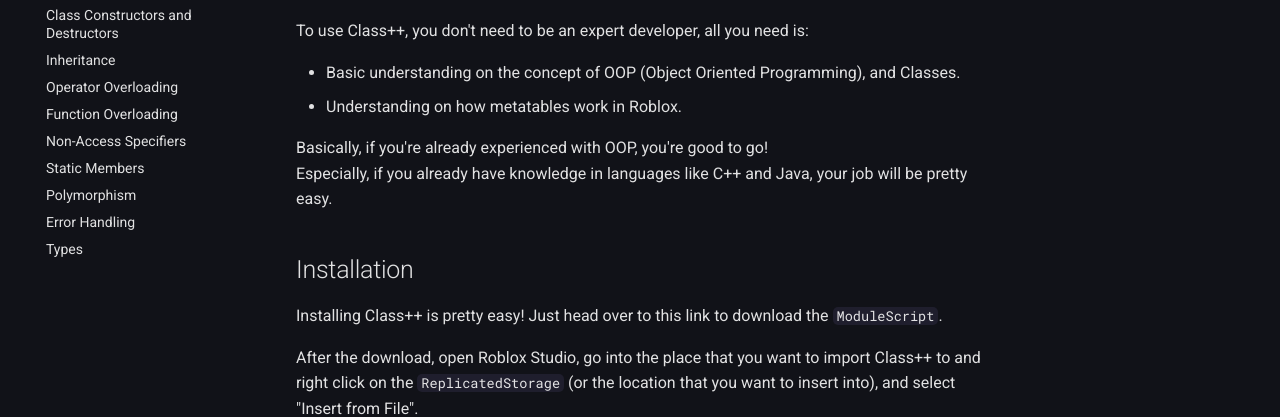
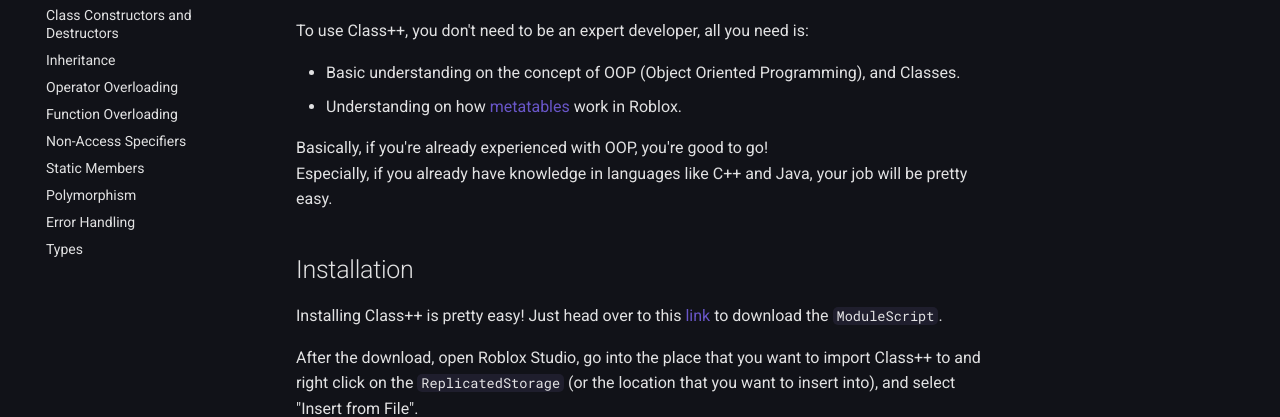
Before and after one commit to TenebrisNoctua/ClassPP, an MkDocs documentation site: the page built from docs/tutorials/gettingStarted.md, in a window 1280 px wide. Shown: the part 393-810 px from the top of the page. Built offline with MkDocs 1.6.1 and Material for MkDocs 9.7.7, drawn with Linux system fonts in a browser that asks for light colours; comment, search, counter and statistics services are not loaded; the version menu is left out.

Commit message:
Update Documentation (Part 2)

```diff
--- a/docs/css/code.css
+++ b/docs/css/code.css
@@ -44,14 +44,9 @@
 
 .md-nav__item .md-nav__link--active,
 .md-nav__item .md-nav__link--active code {
-    color: #6854ca;
+    color: #6956c8;
 }
 
 .md-typeset code, .md-typeset kbd, .md-typeset pre {
     color: var(--default-text-color);
 }
-
-.md-typeset a {
-    color: var(--default-text-color);
-    word-break: break-word;
-}
--- a/docs/css/colors.css
+++ b/docs/css/colors.css
@@ -29,4 +29,6 @@
     --code-fg-color-white: #9893d9;
     --code-h1-variable-color-white: #d0cbdd;
     --code-h1-variable-color-black: #27262a;
+
+    --typeset-a-color: #6956c8;
 }
--- a/docs/css/theme.css
+++ b/docs/css/theme.css
@@ -8,7 +8,7 @@
     --footer-fg-color: var(--footer-fg-color-white);
 
     --md-typeset-color: var(--text-color-white);
-    --md-typeset-a-color: var(--text-color-white);
+    --md-typeset-a-color: var(--typeset-a-color);
 
     --md-footer-fg-color: var(--footer-fg-color);
 
@@ -27,7 +27,7 @@
     --footer-fg-color: var(--footer-fg-color-dark);
 
     --md-typeset-color: var(--text-color-black);
-    --md-typeset-a-color: var(--text-color-black);
+    --md-typeset-a-color: var(--typeset-a-color);
 
     --md-footer-fg-color: var(--footer-fg-color);
 
@@ -35,3 +35,8 @@
     --md-default-bg-color: var(--main-background-color-white);
     --md-default-fg-color--light: var(--text-color-black);
 }
+
+.md-typeset a {
+    color: var(--md-typeset-a-color);
+    word-break: break-word;
+}
```
Also changed, not shown: docs/api-reference/classFunctions/type/typeof.md (+1 -1 lines).
